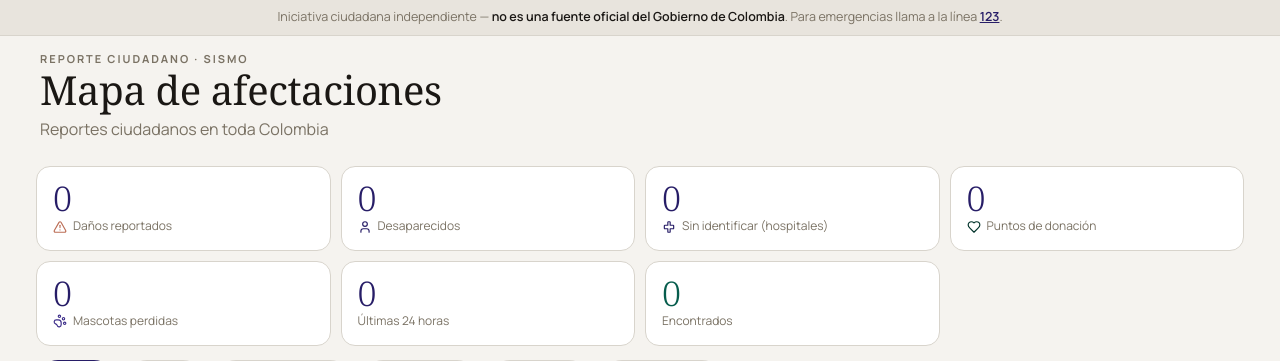
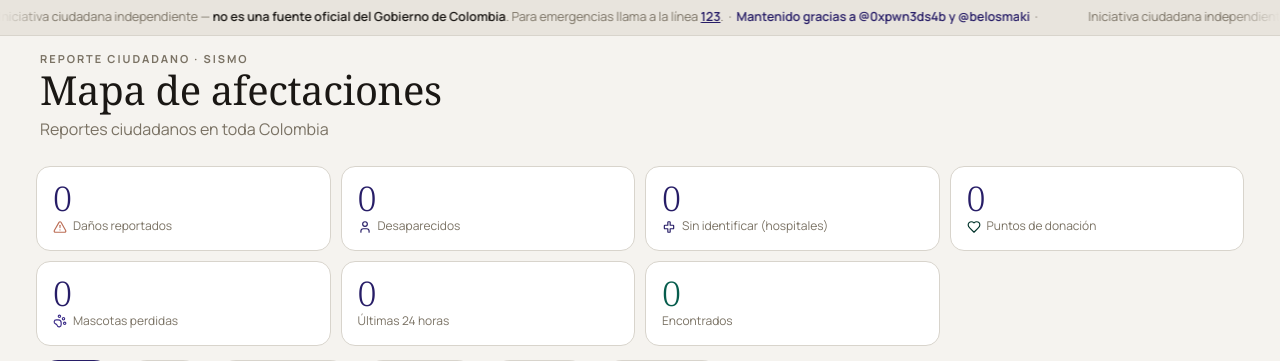
Before and after one commit to angelosalazarb/soscali, a Flask app: page / in a window 1280 px wide. Shown: the top 361 px of the page. Run offline with Flask 3, Linux system fonts and the light colour scheme; data that the repository does not hold is empty.

Commit message:
El aviso ahora es un ticker animado con créditos
El banner de 'no es fuente oficial' se desplaza a la izquierda en loop
continuo (dos copias + translateX -50% para costura invisible), se pausa al
pasar el cursor y difumina en los bordes. Agrega 'Mantenido gracias a
@0xpwn3ds4b y @belosmaki'. Con prefers-reduced-motion queda estático,
centrado y envuelve (una sola copia); la segunda copia va aria-hidden.

```diff
--- a/backend/templates/index.html
+++ b/backend/templates/index.html
@@ -38,14 +38,32 @@ body{
 }
 :focus-visible{outline:3px solid var(--indigo);outline-offset:2px;border-radius:4px}
 
-/* ─── Aviso: no oficial ─── */
+/* ─── Aviso: ticker animado (no oficial + créditos) ─── */
 .disclaimer{
   background:var(--faint);border-bottom:1px solid var(--border);
-  padding:calc(8px + env(safe-area-inset-top)) 20px 8px;
-  font-size:12.5px;color:var(--muted);text-align:center;line-height:1.5;
-}
+  padding-top:env(safe-area-inset-top);
+  font-size:12.5px;color:var(--muted);line-height:1.5;overflow:hidden;
+}
+.ticker{
+  overflow:hidden;white-space:nowrap;padding:8px 0;
+  /* difuminado en los bordes para que el texto entre y salga suave */
+  -webkit-mask-image:linear-gradient(90deg,transparent,#000 4%,#000 96%,transparent);
+          mask-image:linear-gradient(90deg,transparent,#000 4%,#000 96%,transparent);
+}
+.ticker-track{display:inline-flex;will-change:transform;animation:ticker 34s linear infinite}
+.ticker:hover .ticker-track{animation-play-state:paused}   /* pausa al pasar el cursor */
+.ticker-item{flex:none;padding-right:3rem}
 .disclaimer strong{color:var(--tinta);font-weight:600}
 .disclaimer a{color:var(--indigo);font-weight:600}
+.disclaimer .creditos{color:var(--indigo);font-weight:600}
+@keyframes ticker{from{transform:translateX(0)}to{transform:translateX(-50%)}}
+/* con movimiento reducido: banner estático, centrado y que envuelve */
+@media (prefers-reduced-motion:reduce){
+  .ticker{white-space:normal}
+  .ticker-track{animation:none;display:block}
+  .ticker-item{padding:0 20px;text-align:center;white-space:normal}
+  .ticker-item[aria-hidden="true"]{display:none}
+}
 
 /* ─── Cabecera ─── */
 header.top{padding:14px 20px 10px;max-width:1240px;margin:0 auto}  /* el safe-area superior lo absorbe .disclaimer */
@@ -259,9 +277,13 @@ nav.inferior a.activa::after{content:'';position:absolute;top:0;width:26px;heigh
 </head>
 <body>
 
-<div class="disclaimer" role="note">
-  Iniciativa ciudadana independiente — <strong>no es una fuente oficial del Gobierno de Colombia</strong>.
-  Para emergencias llama a la línea <a href="tel:123">123</a>.
+<div class="disclaimer" role="note" aria-label="Aviso">
+  <div class="ticker">
+    <div class="ticker-track">
+      <span class="ticker-item">Iniciativa ciudadana independiente — <strong>no es una fuente oficial del Gobierno de Colombia</strong>. Para emergencias llama a la línea <a href="tel:123">123</a>. &nbsp;·&nbsp; <span class="creditos">Mantenido gracias a @0xpwn3ds4b y @belosmaki</span> &nbsp;·&nbsp;</span>
+      <span class="ticker-item" aria-hidden="true">Iniciativa ciudadana independiente — <strong>no es una fuente oficial del Gobierno de Colombia</strong>. Para emergencias llama a la línea 123. &nbsp;·&nbsp; <span class="creditos">Mantenido gracias a @0xpwn3ds4b y @belosmaki</span> &nbsp;·&nbsp;</span>
+    </div>
+  </div>
 </div>
 
 <header class="top">
```
